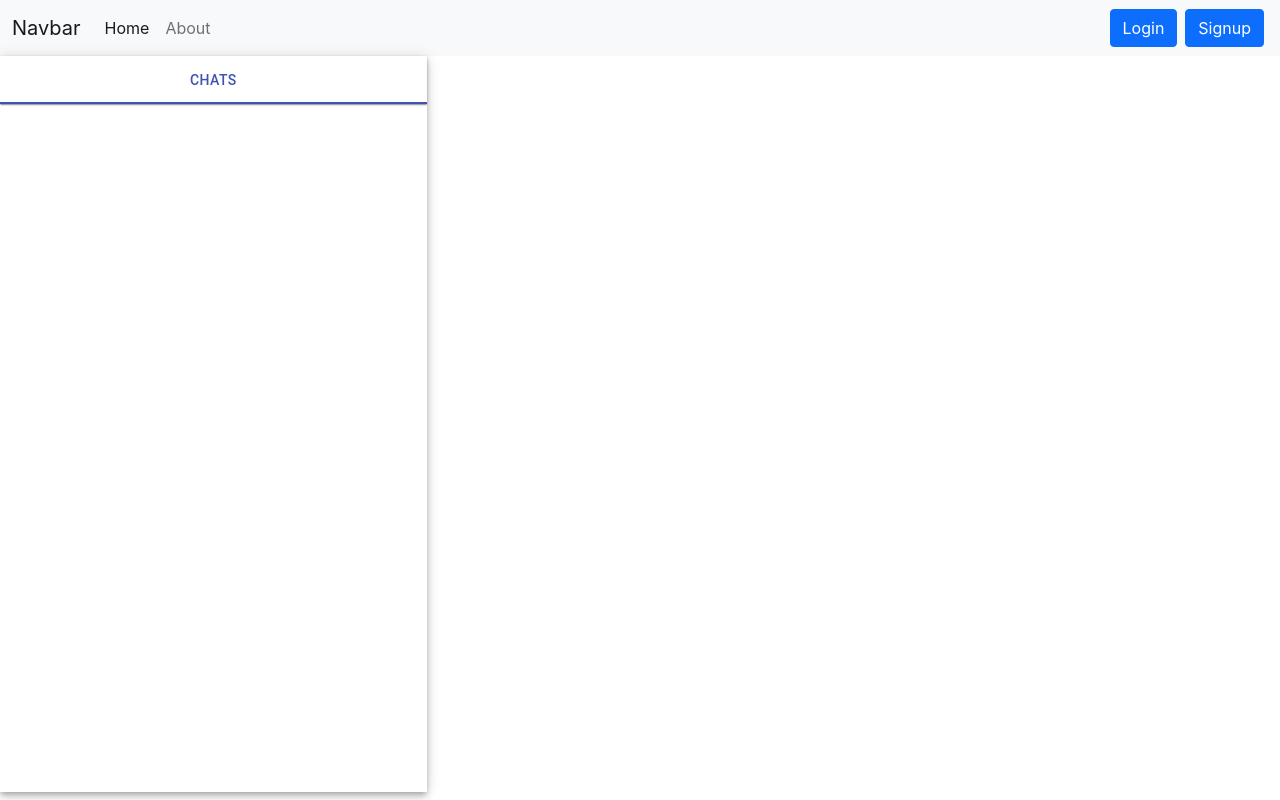
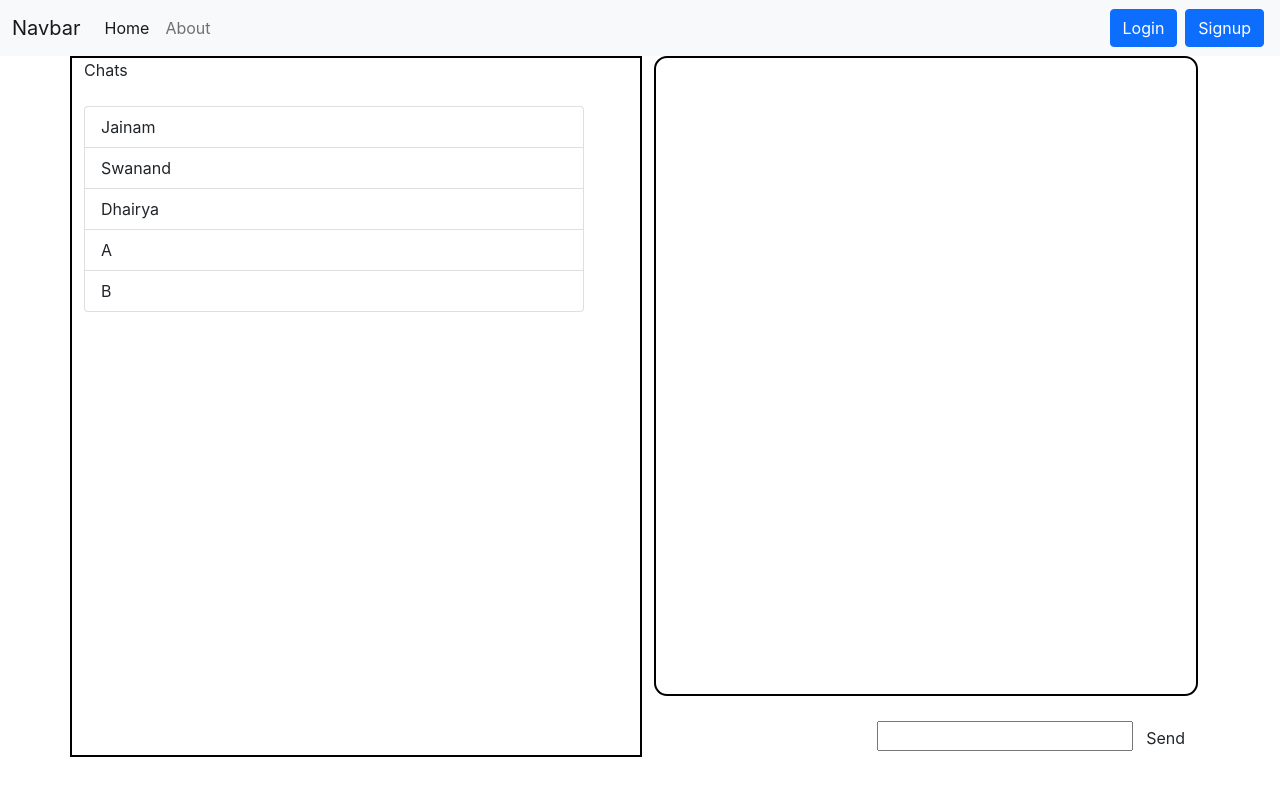
Before and after one commit to jainamshah102/Goods-Exchange, a React (Create React App) app in the folder frontend/: page /chat in a window 1280 px wide. Built offline with nearby package versions, Linux system fonts and the light colour scheme.

Commit message:
chat layout

```diff
--- a/frontend/src/components/Chat.js
+++ b/frontend/src/components/Chat.js
@@ -1,79 +1,57 @@
-import React, { useState, useEffect } from 'react';
-import { Link} from "react-router-dom";
-import { makeStyles } from '@material-ui/core/styles';
-import Grid from '@material-ui/core/Grid';
-import Paper from '@material-ui/core/Paper';
-import List from '@material-ui/core/List';
-import Tabs from '@material-ui/core/Tabs';
-import Tab from '@material-ui/core/Tab';
+import { StylesContext } from '@material-ui/styles'
+import React from 'react'
+import '../css/styles.css'
+const Chat = () => {
+    return (
+        <div className="container">
+            <div className="row">
+                <div className="col-sm" style={{border:"2px solid black"}}>
+                    Chats
 
-// import Header from '../Layout/Header';
-// import ChatBox from './ChatBox';
-// import Conversations from './Conversations';
-// import Users from './Users';
-const useStyles = makeStyles(theme => ({
-    paper: {
-        minHeight: 'calc(100vh - 64px)',
-        borderRadius: 0,
-    },
-    sidebar: {
-        zIndex: 8,
-    },
-    subheader: {
-        display: 'flex',
-        alignItems: 'center',
-        cursor: 'pointer',
-    },
-    globe: {
-        backgroundColor: theme.palette.primary.dark,
-    },
-    subheaderText: {
-        color: theme.palette.primary.dark,
-    },
-}));
-const Chat = () => {
-    const [scope, setScope] = useState('Global Chat');
-    const [tab, setTab] = useState(0);
-    // const [user, setUser] = useState(null);
-    const classes = useStyles();
+                    <ul className="list-group my-4" style={{width: "500px"}}>
+                        <li className="list-group-item">Jainam</li>
+                        <li className="list-group-item">Swanand</li>
+                        <li className="list-group-item">Dhairya</li>
+                        <li className="list-group-item">A</li>
+                        <li className="list-group-item">B</li>
+                    </ul>
 
-    const handleChange = (e, newVal) => {
-        setTab(newVal);
-    };
-    return (
-        <React.Fragment>
-            {/* <Header /> */}
-            <Grid container>
-                <Grid item md={4} className={classes.sidebar}>
-                    <Paper className={classes.paper} square elevation={5}>
-                        <Paper square>
-                            <Tabs
-                                onChange={handleChange}
-                                variant="fullWidth"
-                                value={tab}
-                                indicatorColor="primary"
-                                textColor="primary"
-                            >
-                                <Tab label="Chats" />
-                                {/* <Tab label="Users" /> */}
-                            </Tabs>
-                        </Paper>
-                        {/* {tab === 0 && (
-                            // <Conversations
-                            //     setUser={setUser}
-                            //     setScope={setScope}
-                            // />
-                        )} */}
-                        {/* {tab === 1 && (
-                            <Users setUser={setUser} setScope={setScope} />
-                        )} */}
-                    </Paper>
-                </Grid>
-                <Grid item md={8}>
-                    {/* <ChatBox scope={scope} user={user} /> */}
-                </Grid>
-            </Grid>
-        </React.Fragment>
+                </div>
+                <div className="col-sm">
+                    <div className="container2">
+                    </div>
+                    <div className="send">
+                        <form action="#" id="send-container" style={{float:'right'}}>
+                            <input type="text" name="messageInp" id="messageInp"/>
+                            <button className="btn" type="submit">Send</button>
+                        </form>
+                    </div>
+                </div>
+            </div>
+        </div>
+
+        // <div className="mx-4 my-5 mw-50px" style={{border:"2px solid black"},{width:"600px"}}>
+        //     <div className="p-4 d-flex flex-row bd-highlight mb-3" style={{color: "blue"},{display:"flex"}}>
+        //         Chats
+
+        //         <ul className="list-group my-4" style={{width: "500px"}}>
+        //             <li className="list-group-item">Jainam</li>
+        //             <li className="list-group-item">Swanand</li>
+        //             <li className="list-group-item">Dhairya</li>
+        //             <li className="list-group-item">A</li>
+        //             <li className="list-group-item">B</li>
+        //         </ul>
+        //     </div>
+        //     <div className="container2">
+        //     </div>
+        //     <div className="send">
+        //         <form action="#" id="send-container">
+        //             <input type="text" name="messageInp" id="messageInp"/>
+        //             <button className="btn" type="submit">Send</button>
+        //         </form>
+        //     </div>
+        // </div>
+
     )
 }
 
--- /dev/null
+++ b/frontend/src/css/styles.css
@@ -0,0 +1,11 @@
+.container2{
+    max-width: 700px;
+    border: 2px solid black;
+    border-radius: 13px;
+    margin: auto;
+    height: 80vh;
+    padding: 33px;
+    overflow-y: auto;
+    margin-bottom: 23px;
+    display: flex;
+}
```
